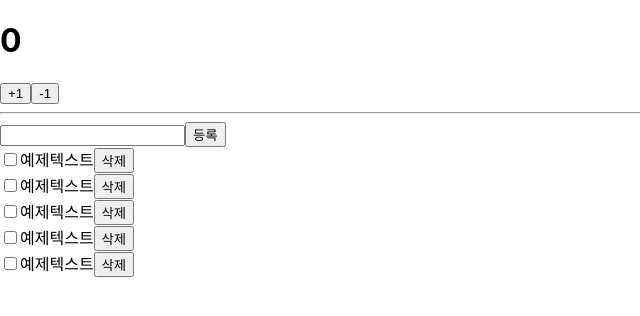
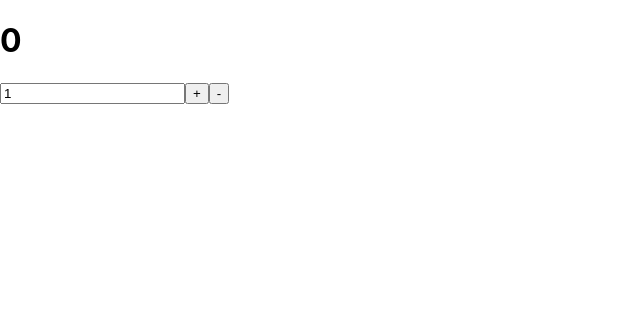
Before and after one commit to 0cddo/study_react, a React (Create React App) app: page / in a window 1280 px wide. Shown: the top 316 px of the page, without its empty margins (0-640 px from the left). Built offline with nearby package versions, Linux system fonts and the light colour scheme.

Commit message:
카운터 구현

```diff
--- a/src/App.js
+++ b/src/App.js
@@ -1,12 +1,9 @@
-import Counter from './components/Counter';
-import Todo from './components/Todo';
+import CounterContainer from './containers/CounterContainer';
 
 function App() {
   return (
     <div>
-      <Counter number={0} />
-      <hr />
-      <Todo />
+      <CounterContainer />
     </div>
   );
 }
--- a/src/components/Counter.js
+++ b/src/components/Counter.js
@@ -1,15 +1,20 @@
+// 프레젠테이션 컴포넌트, UI
 import React from 'react';
 
-const Counter = ({ number, onIncrease, onDecrease }) => {
+function Counter({ number, diff, onIncrease, onDecrease, onSetDiff }) {
+  const onChange = (e) => {
+    onSetDiff(parseInt(e.target.value, 10));
+  };
   return (
     <div>
       <h1>{number}</h1>
       <div>
-        <button onClick={onIncrease}>+1</button>
-        <button onClick={onDecrease}>-1</button>
+        <input type="number" value={diff} onChange={onChange} />
+        <button onClick={onIncrease}>+</button>
+        <button onClick={onDecrease}>-</button>
       </div>
     </div>
   );
-};
+}
 
 export default Counter;
--- /dev/null
+++ b/src/containers/CounterContainer.js
@@ -0,0 +1,33 @@
+// 리덕스 상태 조회, 액션 디스패치하는 컴포넌트
+import React from 'react';
+// 상태조회: useSelector
+import { useSelector, useDispatch } from 'react-redux';
+import Counter from '../components/Counter';
+import { decrease, increase, setDiff } from '../modules/counter';
+
+function CounterContainer() {
+  // state -> 리덕스의 현재 상태 = store.getState()
+  const { number, diff } = useSelector((state) => ({
+    number: state.counter.number,
+    diff: state.counter.diff,
+  }));
+
+  //   액션 디스패치
+  const dispatch = useDispatch();
+
+  const onIncrease = () => dispatch(increase());
+  const onDecrease = () => dispatch(decrease());
+  const onSetDiff = (diff) => dispatch(setDiff(diff));
+
+  return (
+    <Counter
+      number={number}
+      diff={diff}
+      onIncrease={onIncrease}
+      onDecrease={onDecrease}
+      onSetDiff={onSetDiff}
+    />
+  );
+}
+
+export default CounterContainer;
```
